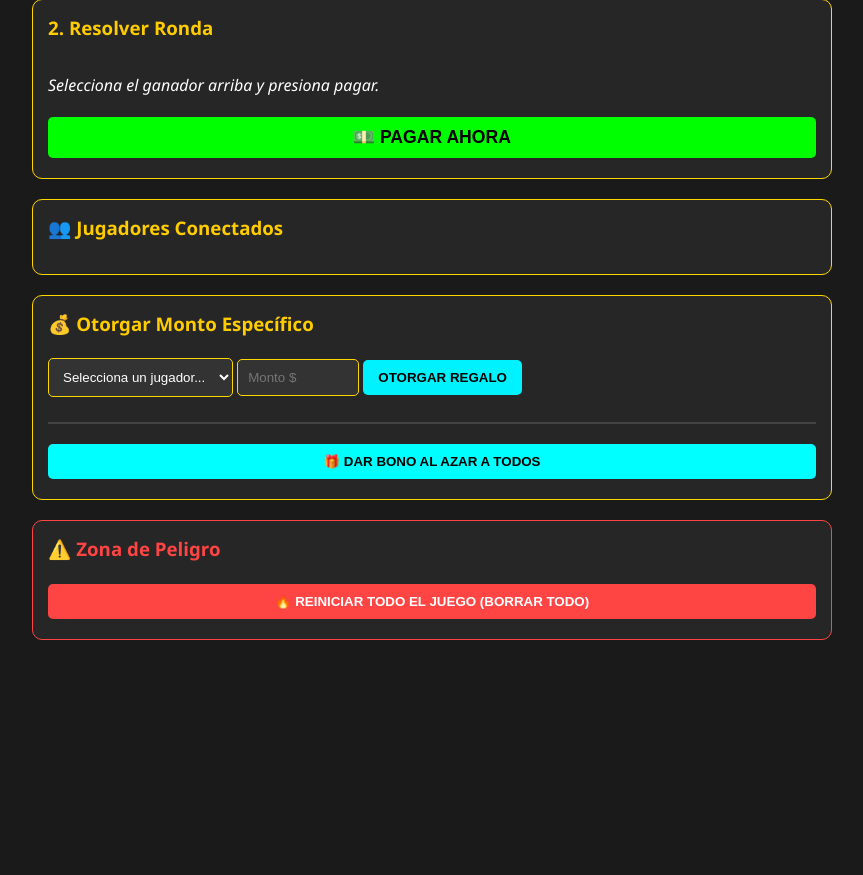
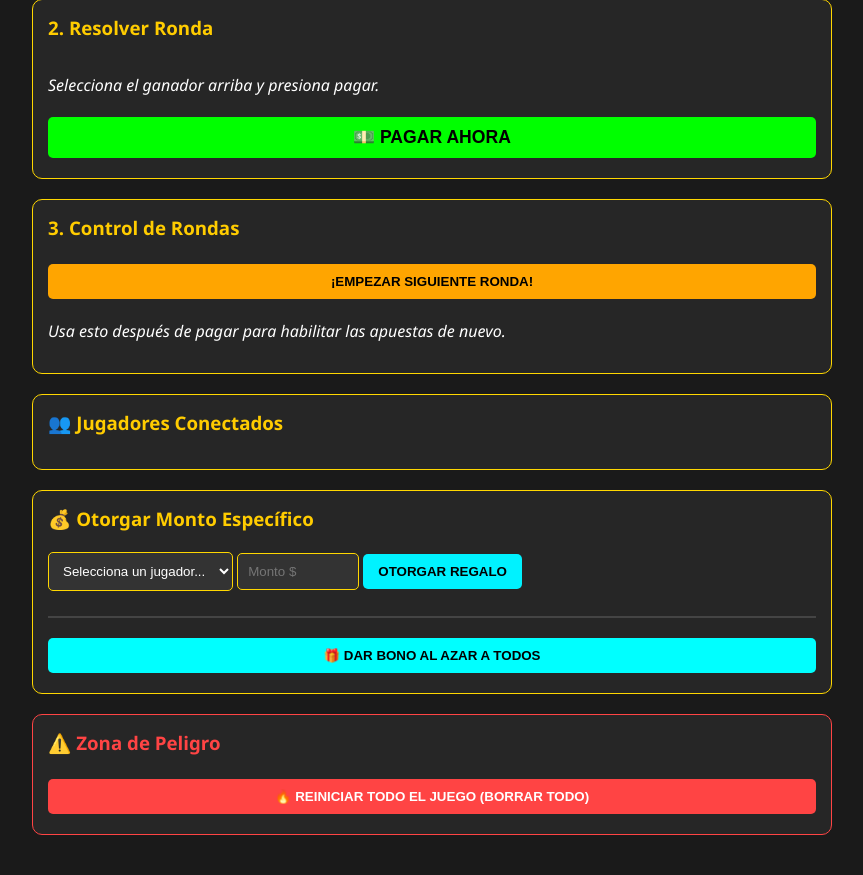
Before and after one commit to karinavallejos/Cumple2026, a Flask app: page /admin_panel_secret in a window 1280 px wide. Shown: the part 260-1135 px from the top of the page, without its empty margins (208-1071 px from the left). Before the commit the page ends 900 px from the top, so only its background shows below. Run offline with Flask 3, Linux system fonts and the light colour scheme; some libraries are stand-ins or nearby versions.

Commit message:
Update admin.html

```diff
--- a/templates/admin.html
+++ b/templates/admin.html
@@ -59,7 +59,13 @@
         });
     });
 </script>
-
+<div class="control-group">
+    <h3>3. Control de Rondas</h3>
+    <button onclick="socket.emit('admin_next_round')" style="background: orange; width: 100%;">
+        ¡EMPEZAR SIGUIENTE RONDA!
+    </button>
+    <p><i>Usa esto después de pagar para habilitar las apuestas de nuevo.</i></p>
+</div>
     <div class="control-group">
         <h3>👥 Jugadores Conectados</h3>
         <ul id="lista-admin-jugadores">
```
